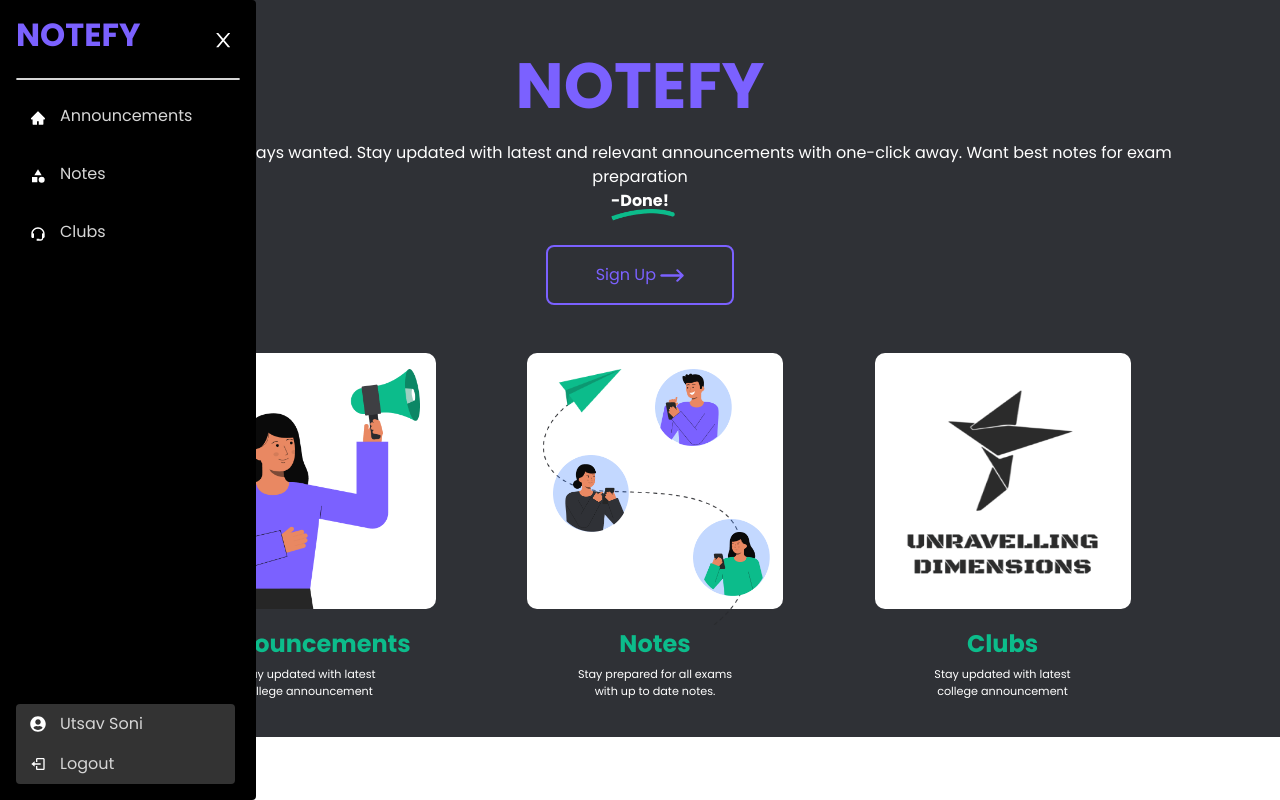
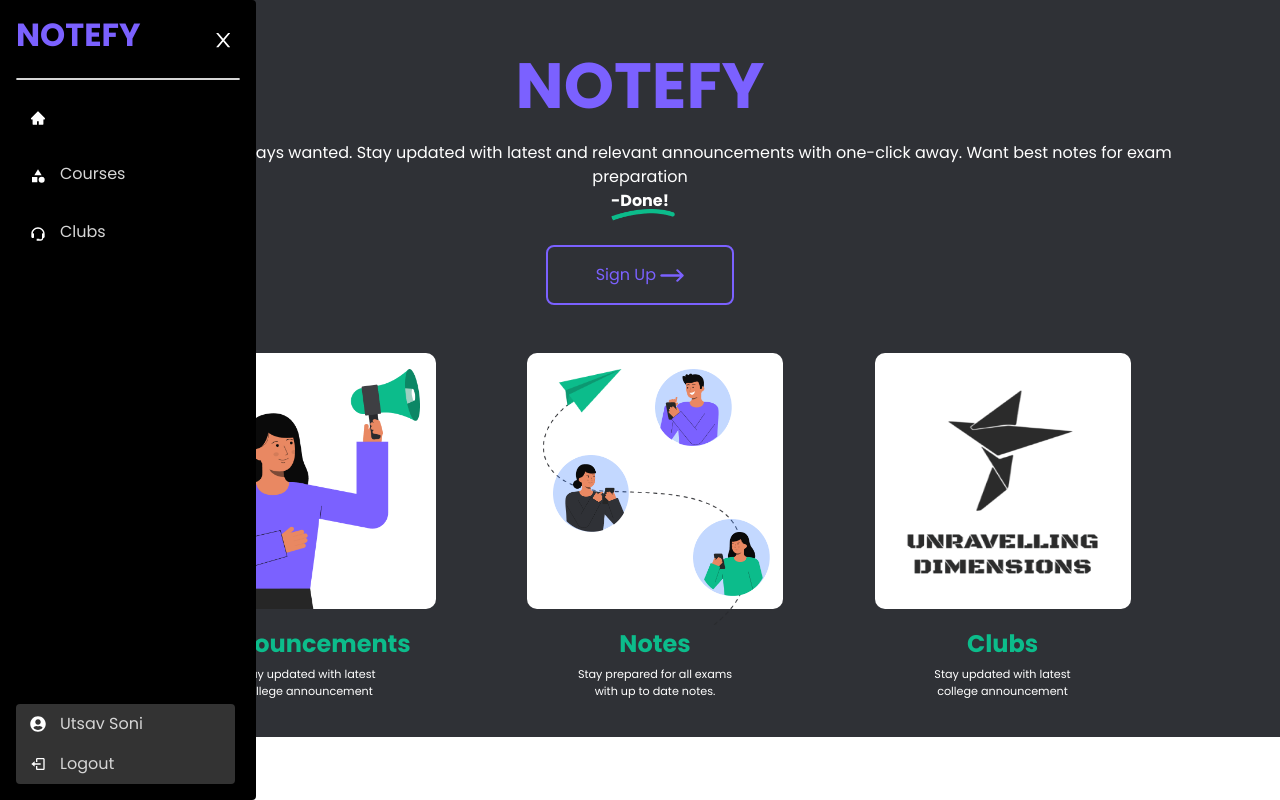
Before and after one commit to nkss-dev/nkss-old-web-frontend, a React (Create React App) app: page / in a window 1280 px wide. Both pictures are taken after a click on the element 32 px from the left and 28 px from the top of the page. Built offline with nearby package versions, Linux system fonts and the light colour scheme.

Commit message:
fixed sidebar links
Signed-off-by: Yash Mittal <mittal.yash12@hotmail.com>

```diff
--- a/src/components/Sidebar.tsx
+++ b/src/components/Sidebar.tsx
@@ -39,16 +39,16 @@ export default function Sidebar() {
           <button onClick={() => handleIconClick()}>
             <AiFillHome />
           </button>
-          <Link to="/announcements" onClick={() => setExpanded(!Expanded)}>
+          {/* <Link to="/announcements" onClick={() => setExpanded(!Expanded)}>
             Announcements
-          </Link>
+          </Link> */}
         </div>
         <div className="menuItem">
           <button onClick={() => handleIconClick()}>
             <MdCategory />
           </button>
-          <Link to={"/notes"} onClick={() => setExpanded(!Expanded)}>
-            Notes
+          <Link to={"/courses"} onClick={() => setExpanded(!Expanded)}>
+            Courses
           </Link>
         </div>
         <div className="menuItem">
```
